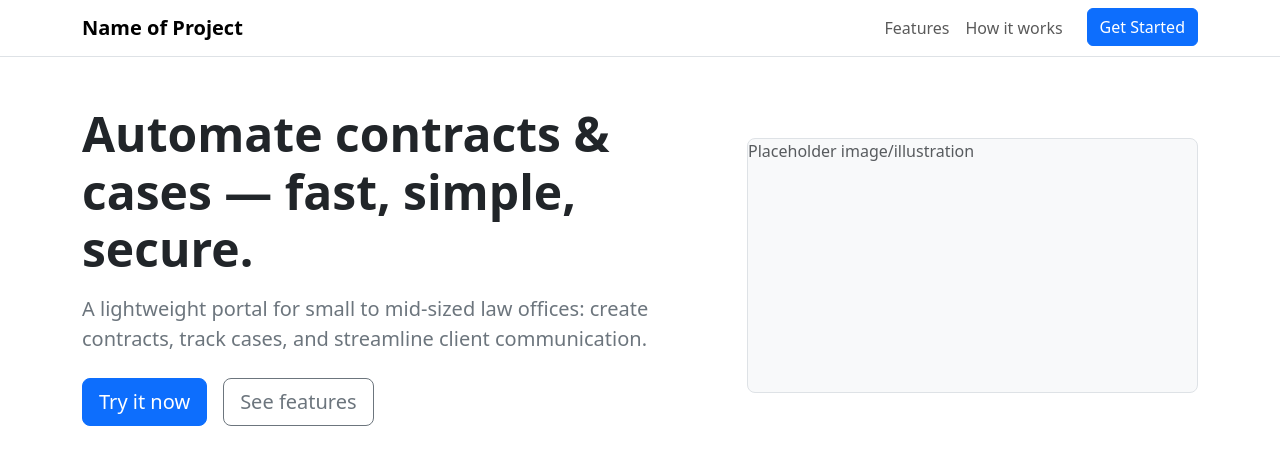
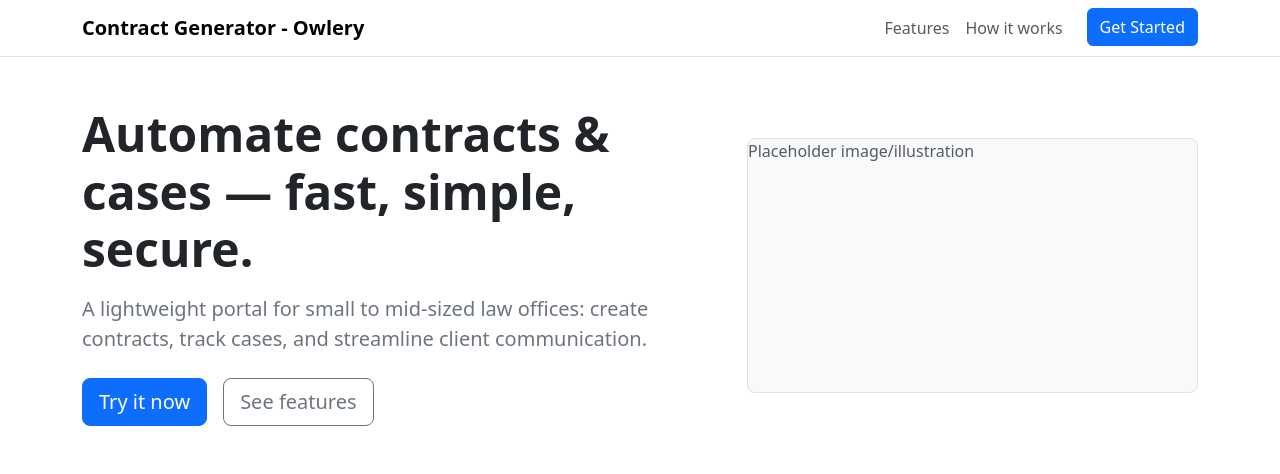
Before and after one commit to robless28/Senior-Project-, a Django app: page / in a window 1280 px wide. Shown: the top 474 px of the page. Run offline with Django 4.2, Linux system fonts and the light colour scheme.

Commit message:
commit lol

```diff
--- a/templates/index.html
+++ b/templates/index.html
@@ -17,7 +17,7 @@
     <!-- Navbar -->
     <nav class="navbar navbar-expand-lg bg-white border-bottom">
       <div class="container">
-        <a class="navbar-brand fw-bold" href="#">Name of Project</a>
+        <a class="navbar-brand fw-bold" href="#">Contract Generator - Owlery</a>
         <button class="navbar-toggler" type="button" data-bs-toggle="collapse" data-bs-target="#mainnav">
           <span class="navbar-toggler-icon"></span>
         </button>
```
